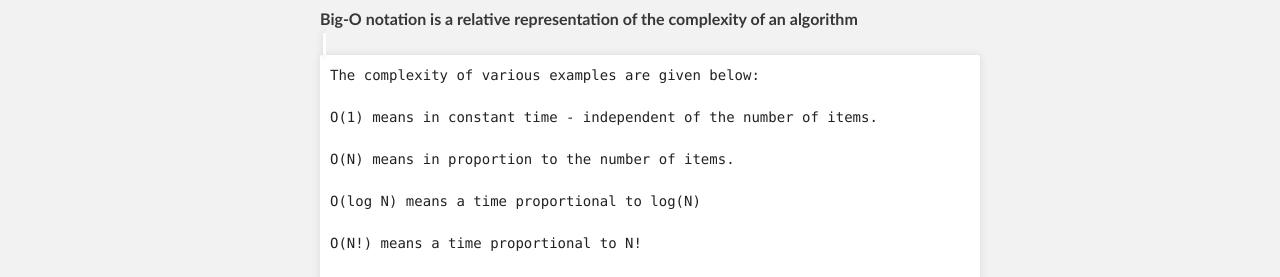
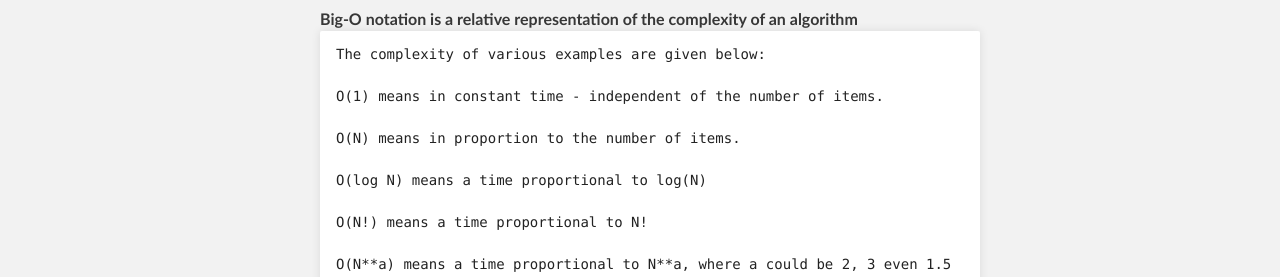
Before and after one commit to neotheicebird/ansor, a plain HTML site: page ansors/Big-O-notation.html in a window 1280 px wide. Shown: the part 520-797 px from the top of the page. Drawn offline with Linux system fonts and the light colour scheme.

Commit message:
Update Big-O-notation.html

```diff
--- a/ansors/Big-O-notation.html
+++ b/ansors/Big-O-notation.html
@@ -41,12 +41,12 @@
 <h3>What is Big-O notation?</h3>
 
 <strong>Big-O notation is a relative representation of the complexity of an algorithm</strong><br>
-<code><pre>The complexity of various examples are given below:<br>
+<pre><code>The complexity of various examples are given below:<br>
 O(1) means in constant time - independent of the number of items.<br>
 O(N) means in proportion to the number of items.<br>
 O(log N) means a time proportional to log(N)<br>
 O(N!) means a time proportional to N!<br>
-O(N**a) means a time proportional to N**a, where a could be 2, 3 even 1.5</pre></code>
+O(N**a) means a time proportional to N**a, where a could be 2, 3 even 1.5</code></pre>
 <p>
 Lets take two numbers 3 and 5. We can do addition, multiplication, division, subtraction and so on with it,
 for each of the operations we would have to come up with an algorithm to solve it. If addition is the costliest
```
